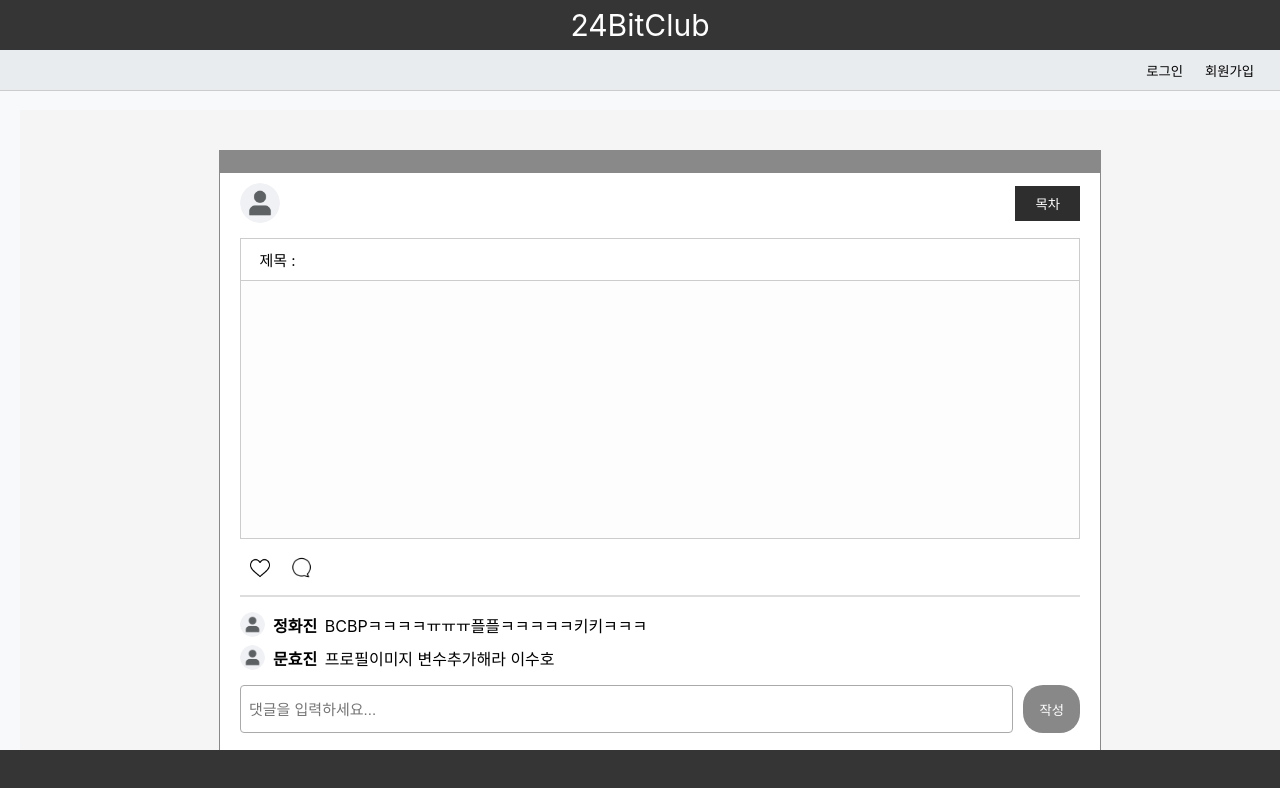
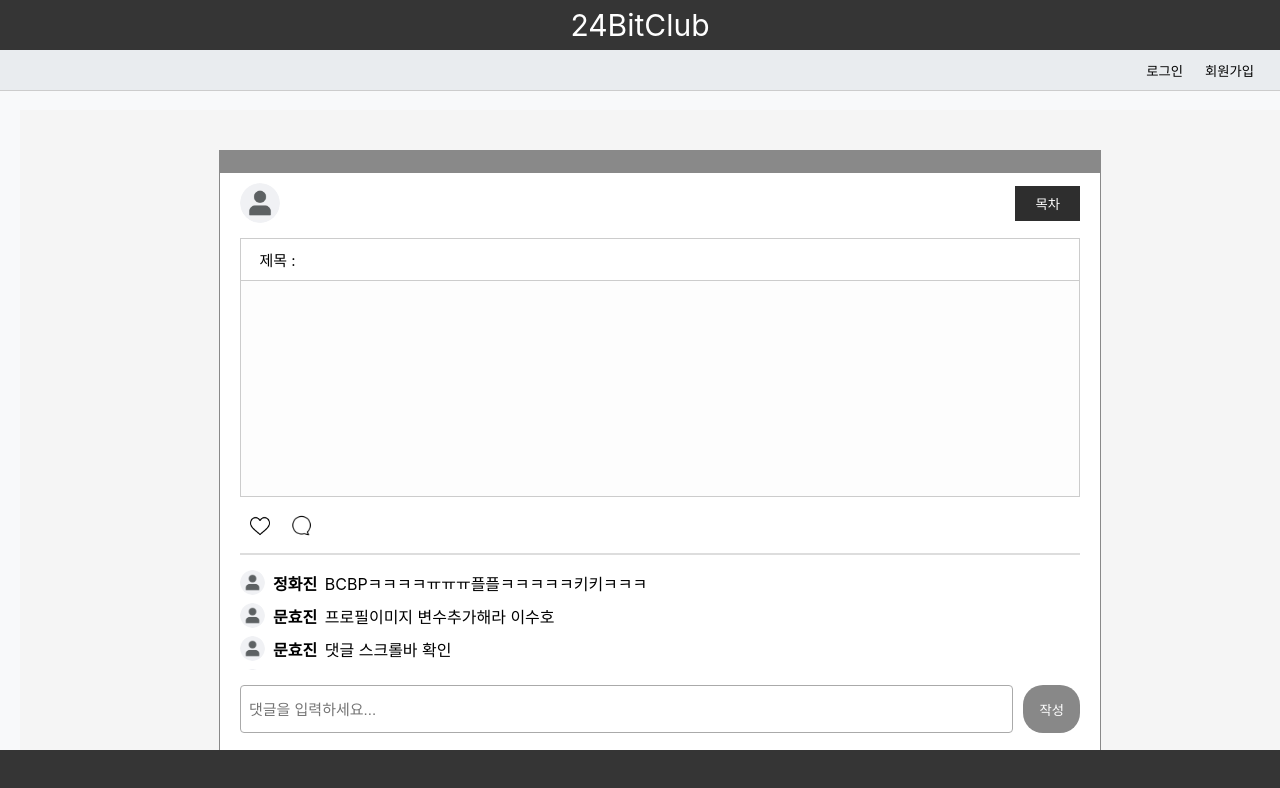
Before and after one commit to dododokk/24BitClub-React, a React (Create React App) app: page /post in a window 1280 px wide. Shown: the top 788 px of the page. Built offline with nearby package versions, Linux system fonts and the light colour scheme.

Commit message:
댓글 스크롤바 & 오류 수정

```diff
--- a/src/component/Board.js
+++ b/src/component/Board.js
@@ -16,6 +16,7 @@ function Board() {
   const { userId } = useContext(UserContext);
   const { isLoggedIn, setIsLoggedIn } = useContext(AuthContext);
   const [posts, setPosts] = useState([]);
+
   useEffect(() => {
     const tempData = [
       {
--- a/src/component/MyPage.js
+++ b/src/component/MyPage.js
@@ -27,27 +27,27 @@ function Content(props) {
             //서버 연결
             const tempData = [
                 {
-                    id: 1,
+                    id: 5,
                     user: {
                         id: 1,
                         username: userId,
                         password: "pass123",
                     },
                     title: "공지사항",
-                    createdAt: "2025-07-30",
-                    content: "하기싫다아ㅏ아ㅏ",
+                    createdAt: "2025-07-26",
+                    content: "아오진짜로 개힘들 아 엄살이아니고 아 엄살인가 모르겠는데 개빡치고 잦응나",
                     likeCount: 10,
                     commentCount: 2
                 },
                 {
-                    id: 2,
+                    id: 6,
                     user: {
-                        id: 1,
+                        id: 2,
                         username: userId,
                         password: "pass123",
                     },
-                    title: "24BCBP",
-                    createdAt: "2025-07-31",
+                    title: "긴제목을만들어보기위해",
+                    createdAt: "2025-08-26",
                     content: "BCBP 조롱하지 마라",
                     likeCount: 5,
                     commentCount: 1
@@ -122,7 +122,7 @@ function Content(props) {
                         {posts.map((post, index) => (
                             <li key={post.id}>
                                 <span className={`${styles.postContent} ${styles.order}`}>{index+1}</span>
-                                <span className={`${styles.postContent} ${styles.title}`} onClick={() => navigate('/post')}>{post.title}</span>
+                                <span className={`${styles.postContent} ${styles.title}`} onClick={() => navigate('/post', { state: { id: post.id, userId: post.user.id} })}>{post.title}</span>
                                 <span className={`${styles.postContent} ${styles.author}`}>{post.user.username}</span>
                                 <span className={`${styles.postContent} ${styles.date}`}>{post.createdAt}</span>
                                 <span id={styles.wrap}>
--- a/src/component/Post.js
+++ b/src/component/Post.js
@@ -18,7 +18,10 @@ function Post() {
     useEffect(() => {
         const tempComments = [
             { id: 1, postId: 1, content: "BCBPㅋㅋㅋㅋㅠㅠㅠ플플ㅋㅋㅋㅋㅋ키키ㅋㅋㅋ", author: "정화진", createdAt: "25.07.26" },
-            { id: 2, postId: 1, content: "프로필이미지 변수추가해라 이수호 ", author: "문효진", createdAt: "25.08.26" }
+            { id: 2, postId: 1, content: "프로필이미지 변수추가해라 이수호 ", author: "문효진", createdAt: "25.08.26" },
+            { id: 2, postId: 1, content: "댓글 스크롤바 확인 ", author: "문효진", createdAt: "25.08.26" },
+            { id: 2, postId: 1, content: "4개부터 스크롤바 ", author: "문효진", createdAt: "25.08.26" },
+            { id: 2, postId: 1, content: "슈루룽 ", author: "문효진", createdAt: "25.08.26" }
         ];
         setComments(tempComments);
     }, []); // userId가 바뀔 때만 실행됨
--- a/src/style/Post.module.css
+++ b/src/style/Post.module.css
@@ -124,6 +124,8 @@
 
 .comment-list {
   margin-bottom: 15px;
+  overflow-y: auto;
+  max-height: 100px;
 }
 
 .comment-item {
```
